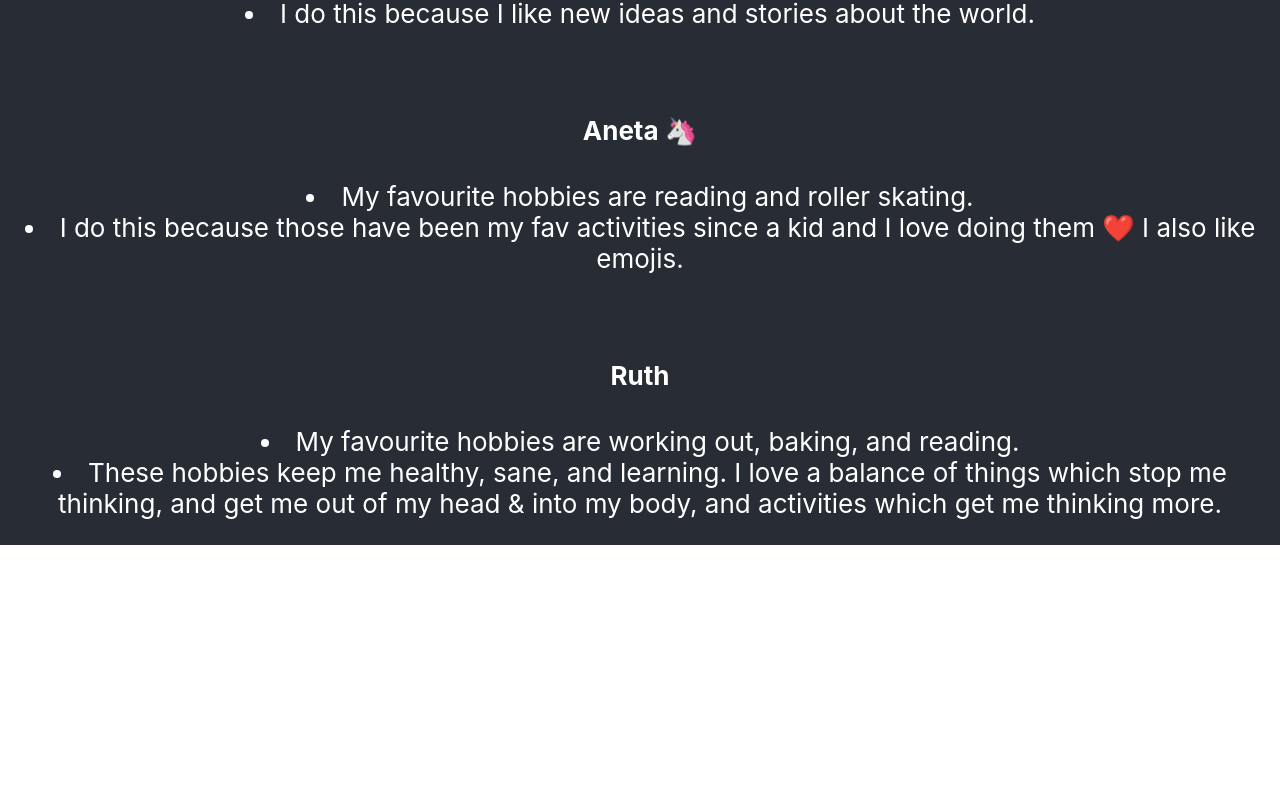
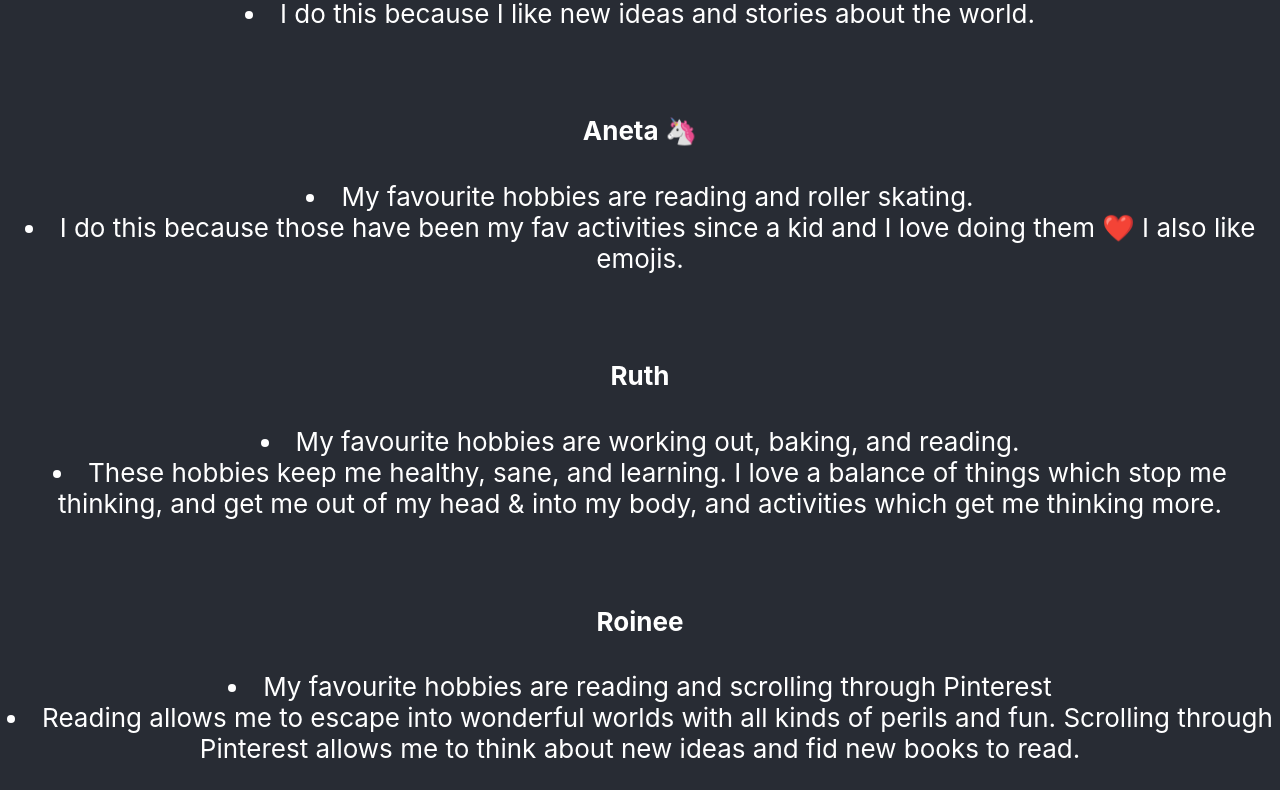
Before and after one commit to carolinenorris1/cfg_project, a React (Create React App) app in the folder wellbeing-app/: page / in a window 1280 px wide. Shown: the part 618-1408 px from the top of the page. Before the commit the page ends 1163 px from the top, so only its background shows below. Built offline with nearby package versions, Linux system fonts and the light colour scheme.

Commit message:
Update App.js

```diff
--- a/wellbeing-app/src/App.js
+++ b/wellbeing-app/src/App.js
@@ -37,6 +37,14 @@ function App() {
             my body, and activities which get me thinking more.
           </li>
         </p>
+        <p>
+          <h4>Roinee</h4>
+          <li>My favourite hobbies are reading and scrolling through Pinterest</li>
+          <li>
+            Reading allows me to escape into wonderful worlds with all kinds of perils and fun.
+            Scrolling through Pinterest allows me to think about new ideas and fid new books to read.
+          </li>
+        </p>
       </header>
     </div>
   );
```
